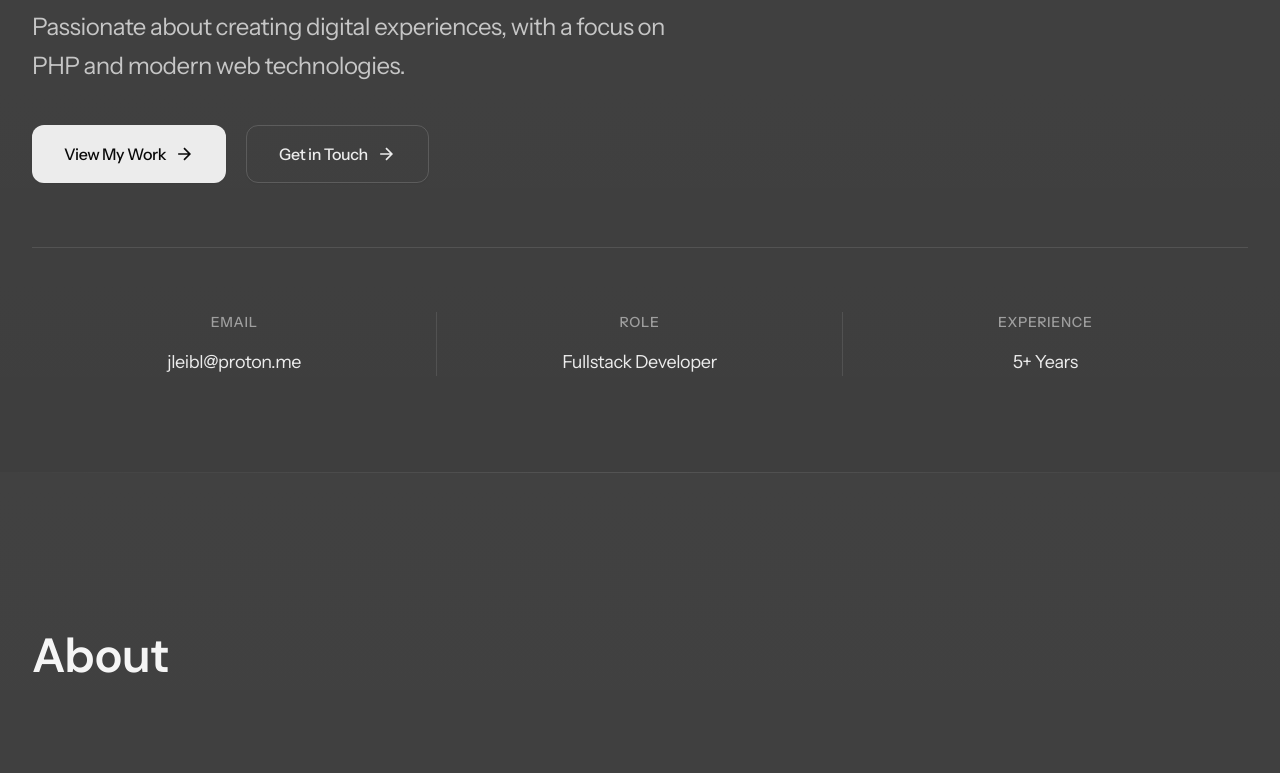
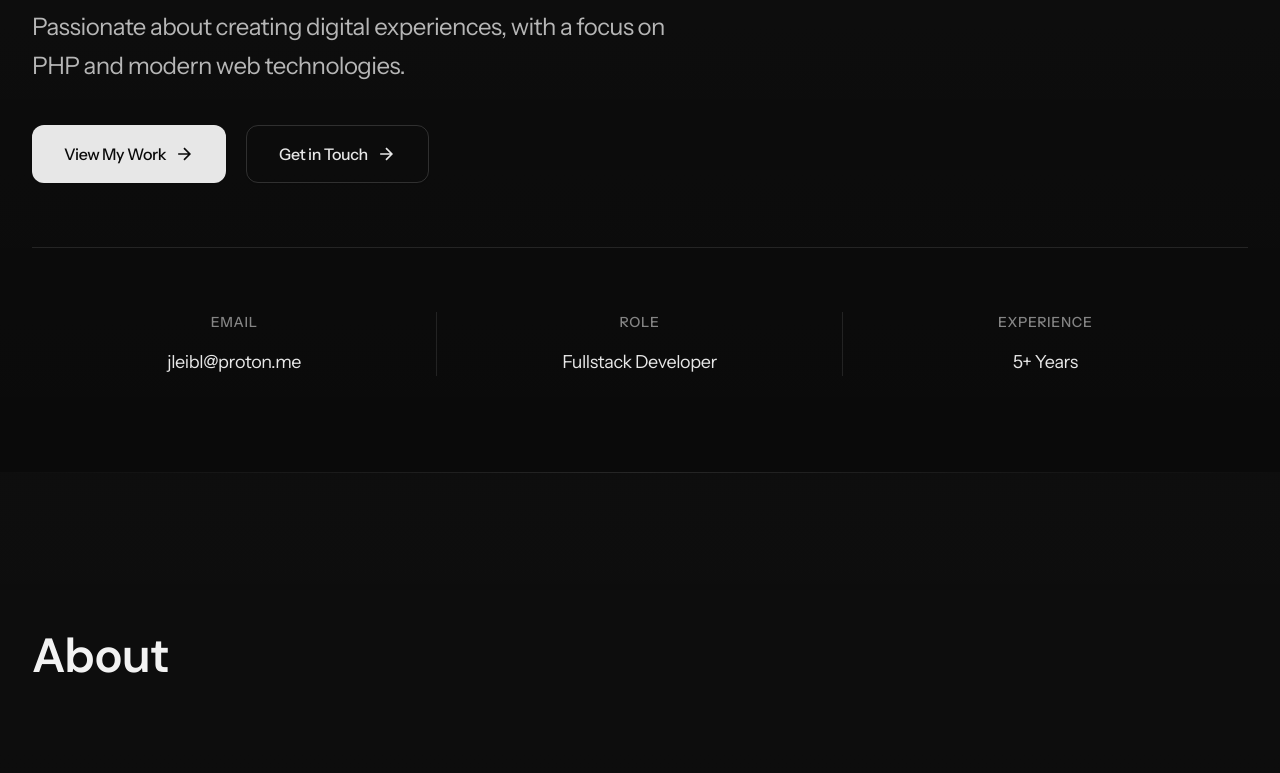
Before and after one commit to AtomicWasTaken/jleibl.net, an Astro site: page / in a window 1280 px wide. Shown: the part 445-1218 px from the top of the page. Built offline with nearby package versions, Linux system fonts and the light colour scheme; Astro itself is replaced by a stand-in of ours.

Commit message:
style(theme): update background color for .black class

```diff
--- a/src/styles/theme.css
+++ b/src/styles/theme.css
@@ -1,4 +1,4 @@
-.black { background: #3e3e3e; }
+.black { background: #0A0A0A; }
 .red { background: #170c0c; }
 .gold { background: #121107; }
 
```
